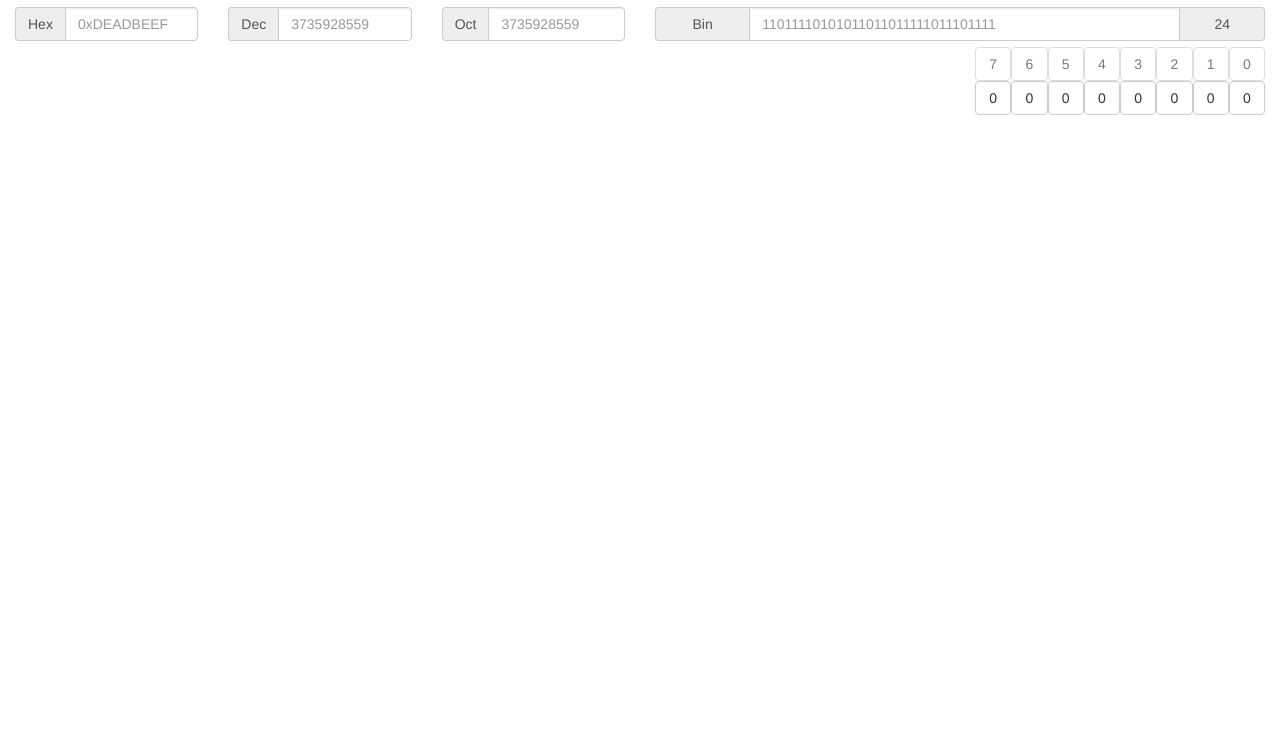
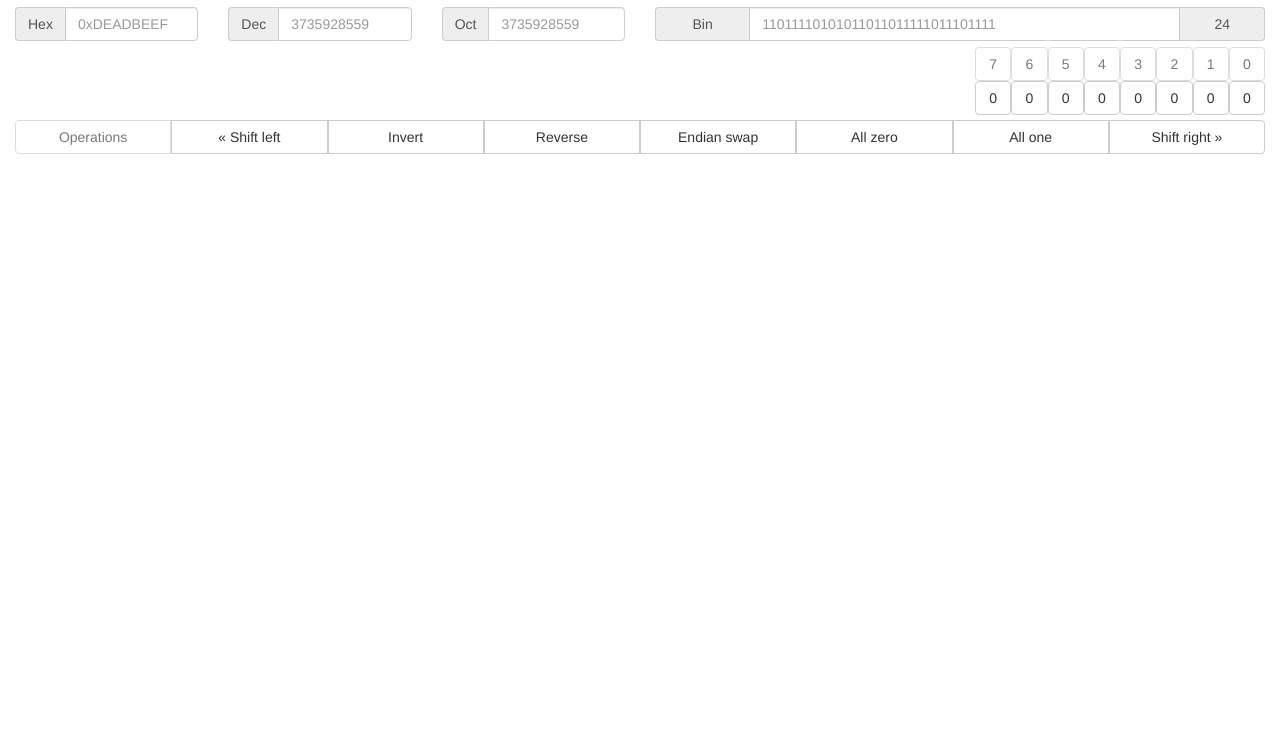
Before and after one commit to rikvdh/hexit, a plain HTML site: page index.html in a window 1280 px wide. Shown: the part 53-800 px from the top of the page. Drawn offline with nearby package versions, Linux system fonts and the light colour scheme.

Commit message:
Add operations bar

```diff
--- a/index.html
+++ b/index.html
@@ -360,6 +360,36 @@
 					</div>
 				</div>
 			</div>
+			<div class="row">
+				<div class="col-sm-12">
+					<div class="btn-group btn-group-justified" role="group">
+						<div class="btn-group" role="group">
+							<button type="button" class="btn btn-default" disabled="disabled">Operations</button>
+						</div>
+						<div class="btn-group" role="group">
+							<button type="button" class="btn btn-default">&laquo; Shift left</button>
+						</div>
+						<div class="btn-group" role="group">
+							<button type="button" class="btn btn-default">Invert</button>
+						</div>
+						<div class="btn-group" role="group">
+							<button type="button" class="btn btn-default">Reverse</button>
+						</div>
+						<div class="btn-group" role="group">
+							<button type="button" class="btn btn-default">Endian swap</button>
+						</div>
+						<div class="btn-group" role="group">
+							<button type="button" class="btn btn-default">All zero</button>
+						</div>
+						<div class="btn-group" role="group">
+							<button type="button" class="btn btn-default">All one</button>
+						</div>
+						<div class="btn-group" role="group">
+							<button type="button" class="btn btn-default">Shift right &raquo;</button>
+						</div>
+					</div>
+				</div>
+			</div>
 		</form>
 	</div>
 	<script src="https://code.jquery.com/jquery-1.11.2.min.js"></script>
```
